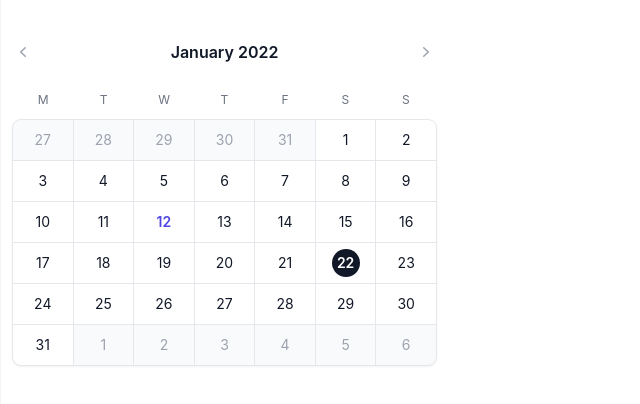
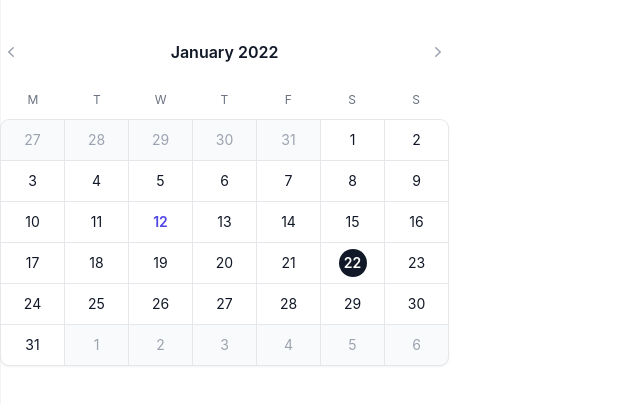
Before and after one commit to kingdanie/intime, a Next.js app: page /components/m-calendar in a window 1280 px wide. Shown: the top 404 px of the page, without its empty margins (0-640 px from the left). Built offline with nearby package versions, Linux system fonts and the light colour scheme.

Commit message:
cssfix calendar component

```diff
--- a/pages/components/m-calendar.tsx
+++ b/pages/components/m-calendar.tsx
@@ -50,7 +50,7 @@ function classNames(...classes: any[]) {
   ]
 export default function MCalendar() {
     return (
-        <div className="hidden w-full max-w-md flex-none border-l border-gray-100 py-10 px-3 md:block">
+        <div className="hidden w-full max-w-md flex-none border-l border-gray-100 py-10 md:block">
         <div className="flex items-center text-center text-gray-900">
           <button
             type="button"
```
